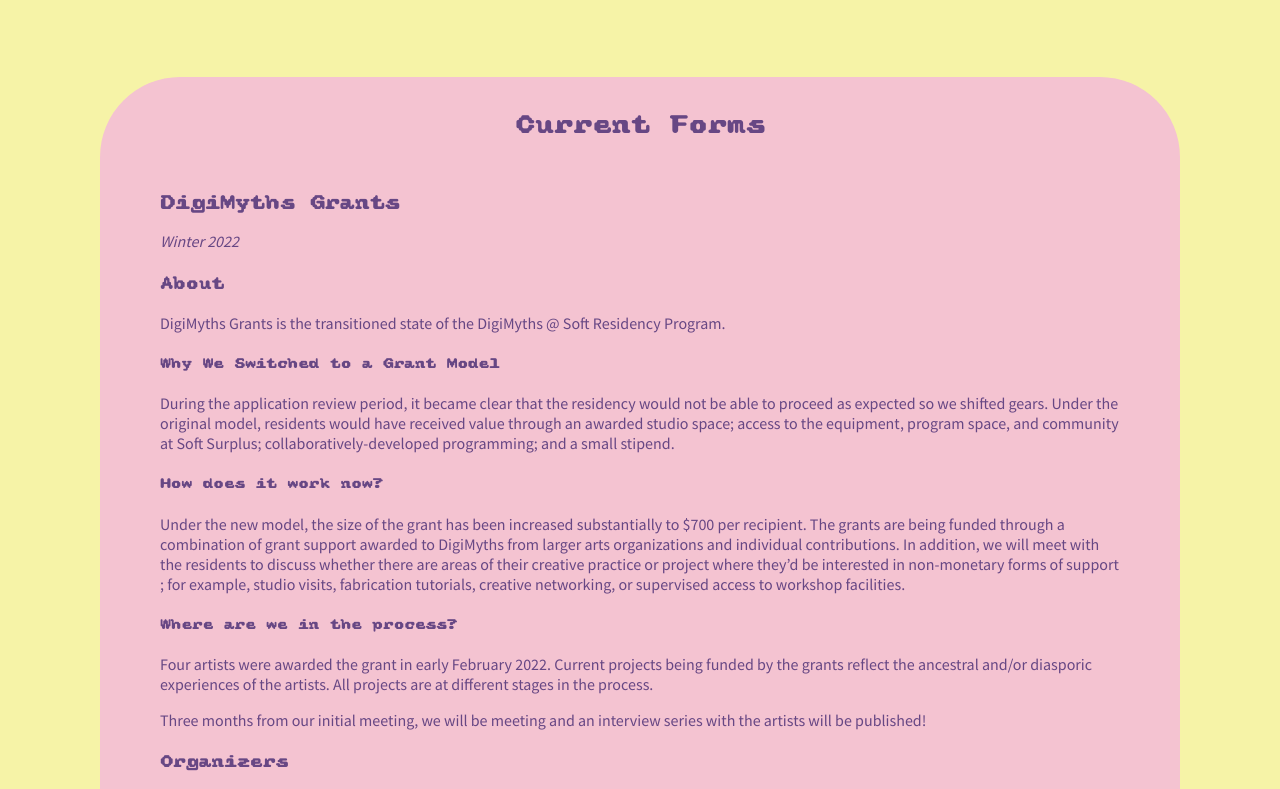
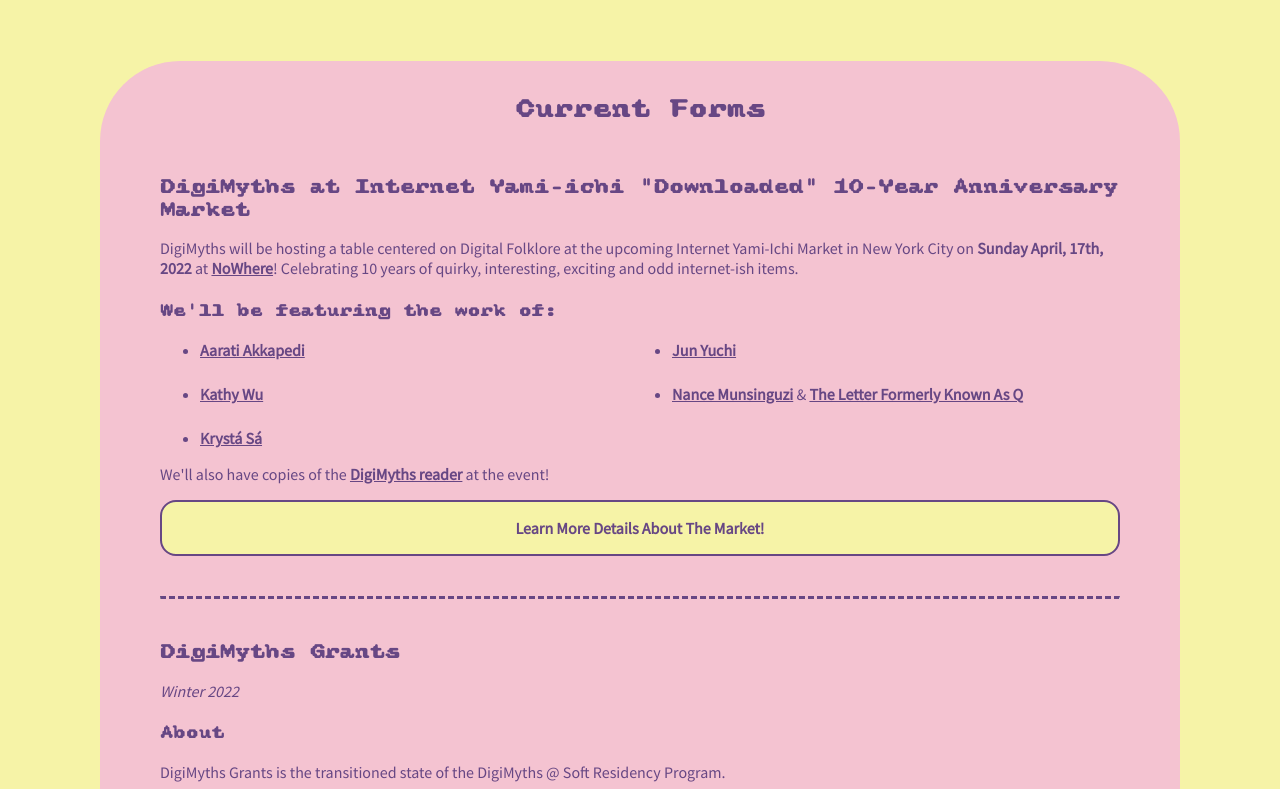
Before and after one commit to Kcaden20/digimyths-online, a plain HTML site: page index.html in a window 1280 px wide. Shown: the part 1746-2535 px from the top of the page. Drawn offline with Linux system fonts and the light colour scheme; files whose address does not match are found by name.

Commit message:
updated w internet yamichi event

```diff
--- a/index.html
+++ b/index.html
@@ -40,12 +40,9 @@
 
             <article>
                 <h2>Latest Update</h2>
-                <h4>Instroducting DigiMyths Grants!</h4>
+                <h4>DigiMyths at the Internet Yami-Ichi Market in NYC!</h4>
                 <p>
-                    DigiMyths @ Soft Residency has become DigiMyths Grants!
-                </p>
-                <p>
-                    Four artists working with themes related to familial history and digital technologies were awarded unrestricted grants!
+                 We'll have a Digital Folklore table at the market selling work of artists that represent the intersection of ancestry, culture and digital technologies!
                 </p>
                 <a class="call-out" href="#current">Read More Below!</a>
             </article>
@@ -97,6 +94,22 @@
             <!-- CURRENT PROJECTS -->
             <section id="current">
                 <h2>Current Forms</h2>
+                <article>
+                    <h3>DigiMyths at Internet Yami-ichi "Downloaded" 10-Year Anniversary Market</h3>
+                    <p>DigiMyths will be hosting a table centered on Digital Folklore at the upcoming Internet Yami-Ichi Market in New York City on <b>Sunday April, 17th, 2022</b> at <b><a href="https://nowhere-nyc.com">NoWhere</a></b>! Celebrating 10 years of quirky, interesting, exciting and odd internet-ish items.</p>
+                    <h4>We'll be featuring the work of:</h4>
+                    <ul class="two-columns">
+                        <li><a href="https://aarati.me">Aarati Akkapedi</a></li>
+                        <li><a href="https://ninajunyuchi.com">Jun Yuchi</a></li>
+                        <li><a href="https://kaaathy.com">Kathy Wu</a></li>
+                        <li><a href="https://www.nmusinguzi.com">Nance Munsinguzi</a> & <a href="https://www.lfkaq.net">The Letter Formerly Known As Q</a></li>
+                        <li><a href="https://krystasa.com">Krystá Sá</a></li>
+                    </ul>
+                    <p>We'll also have copies of the <a href="http://kevincadena.com/projects/digimyths-reader">DigiMyths reader</a> at the event!</p>
+                    <a class="call-out" href="https://yami-ichi.download/downloaded/ny/">Learn More Details About The Market!</a>
+
+                </article>
+                <hr>
                 <article>
                 <h3>DigiMyths Grants</h3>
                 <p><em>Winter 2022</em></p>
```
